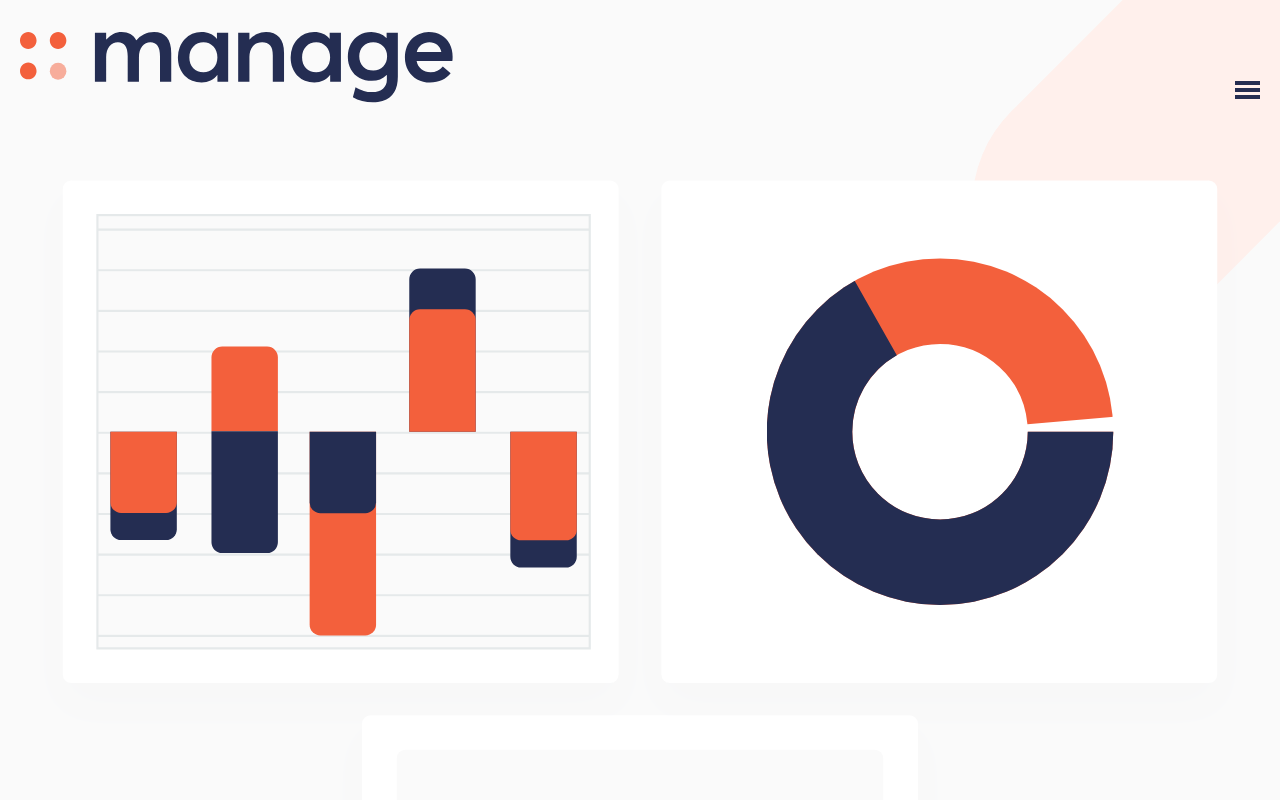
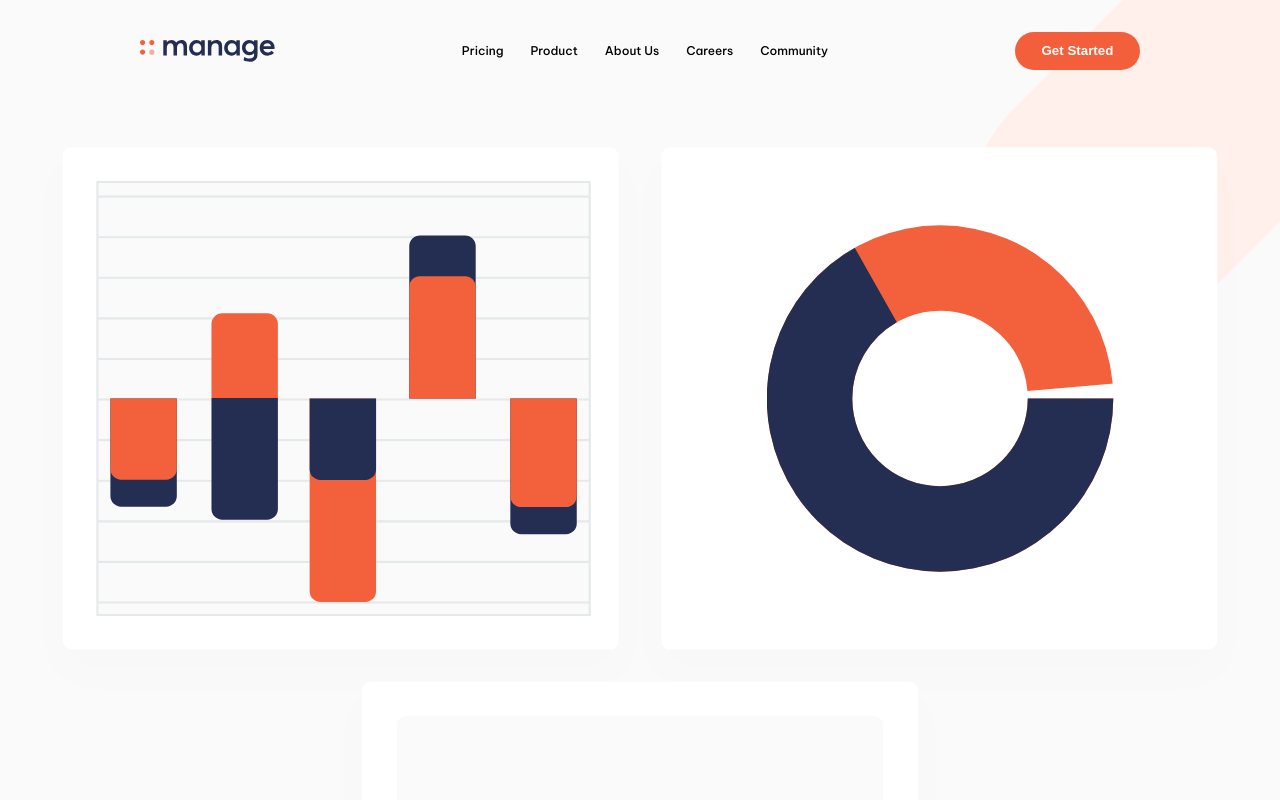
Before and after one commit to seigfred0/project-33_manageLandingPage, a React (Create React App) app in the folder my-app/: page / in a window 1280 px wide. Shown: the top 800 px of the page. Built offline with nearby package versions, Linux system fonts and the light colour scheme.

Commit message:
started desktop

```diff
--- a/my-app/src/components/Navigation.js
+++ b/my-app/src/components/Navigation.js
@@ -9,7 +9,22 @@ const Navigation = () => {
             <div className='logo-container'>
                 <img src={logo} alt='logo'/>
             </div>
-            <div>
+
+            <div className="nav-links">
+                <ul>
+                    <li>Pricing</li>
+                    <li>Product</li>
+                    <li>About Us</li>
+                    <li>Careers</li>
+                    <li>Community</li>
+                </ul>
+            </div>
+
+            <div className="desktop-only">
+                <button className="btn nav-btn">Get Started</button>
+            </div>
+
+            <div className="mobile-only">
                 <img src={burgerIcon} alt="burger-icon" />
             </div>
         </nav>
--- a/my-app/src/css/nav.css
+++ b/my-app/src/css/nav.css
@@ -1,12 +1,39 @@
 nav {
     display: flex;
     justify-content: space-between;
-    align-items: flex-end;
+    align-items: center;
+    max-width: 1000px;
+    margin: 0 auto;
 }
 
 
 .logo-container {
+    max-width: 135px;
     width: 35%;
     display: flex;
     align-items: center;
 }
+
+.nav-links {
+    align-self: center;
+}
+
+.nav-links ul {
+    list-style: none;
+    display: flex;
+    gap: 2.25em;
+    font-size: 0.75rem;
+    font-weight: 500;
+    align-items: center;
+}
+
+.nav-links ul li {
+    cursor: pointer;
+
+}
+
+.desktop-only .nav-btn {
+    padding-top: 0.85em;
+    padding-bottom: 0.85em;
+
+}
--- a/my-app/src/index.css
+++ b/my-app/src/index.css
@@ -86,6 +86,25 @@ h2 {
   font-size: 0.9rem;
 }
 
+.desktop-only {
+  display: none;
+}
+
+@media (min-width: 900px)  {
+  .mobile-only {
+    display: none;
+  }
+
+
+  .desktop-only {
+    display: block;
+  }
+
+  .logo-container {
+    height: 30px;
+  }
+
+}
 
 
 /*
```
